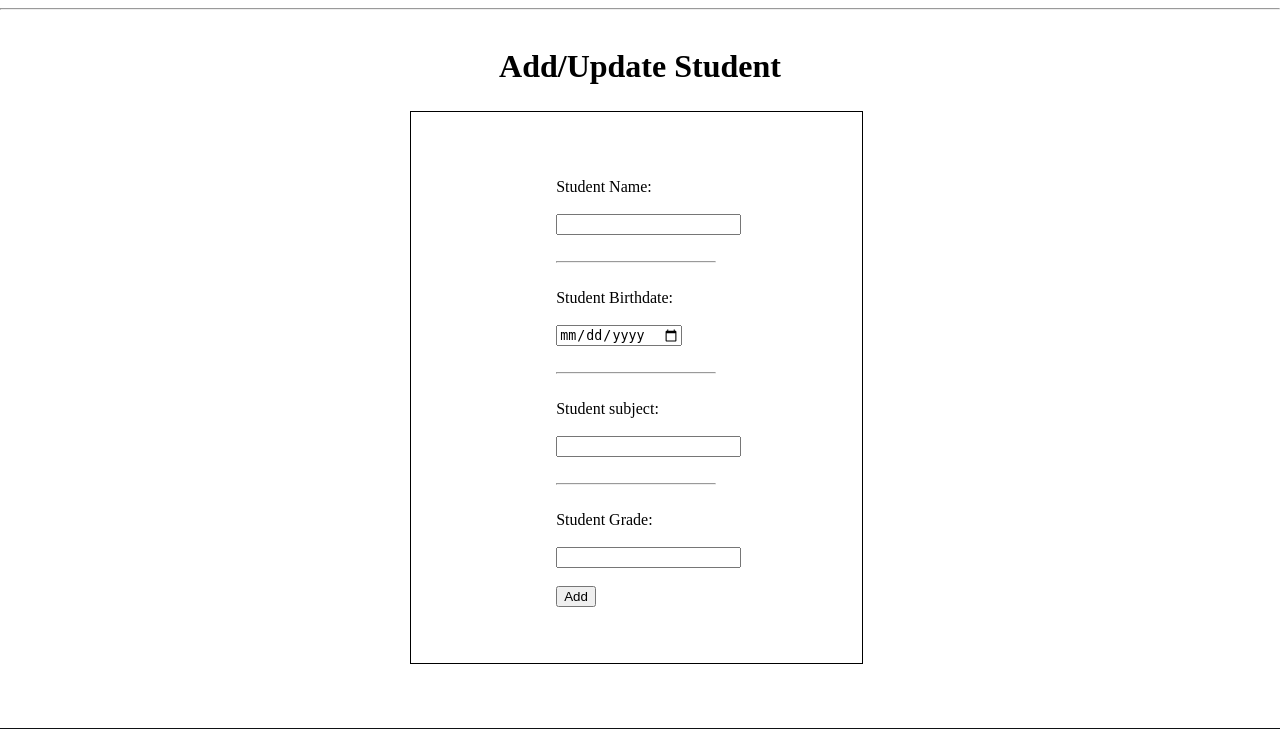
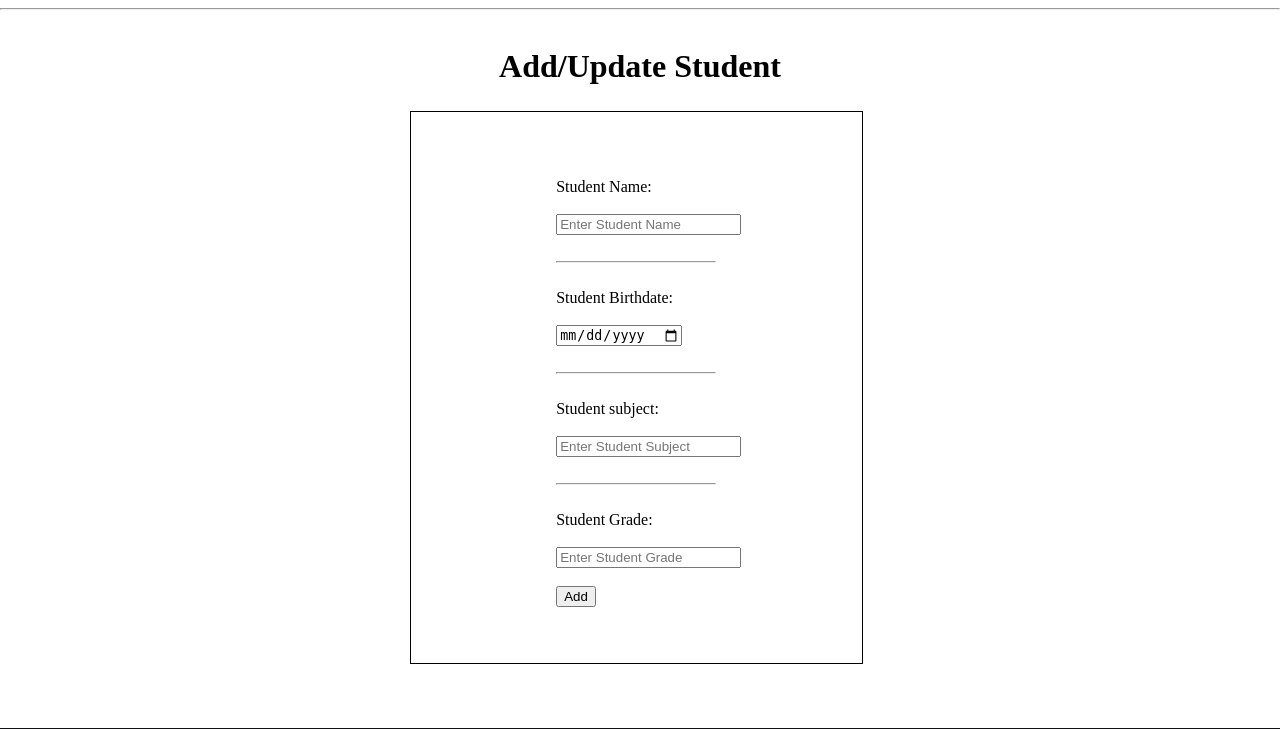
Before and after one commit to jenan-morrar/FirstTask, a Django app: page /studentForm/ in a window 1280 px wide. Shown: the part 266-995 px from the top of the page. Run offline with Django 3.2, Linux system fonts and the light colour scheme.

Commit message:
Crating Forms

```diff
--- a/SchoolProject/templates/classRoomForm.html
+++ b/SchoolProject/templates/classRoomForm.html
@@ -8,7 +8,7 @@
 <label>ClassRoom Name:</label>
         <br>
         <br>
-    <input type="text" name="RoomName">
+    <input type="text" name="RoomName" PLACEHOLDER="Enter ClassRoom Name">
         <br>
         <br>
     <input type="submit" name="classRoomButton" value="Add">
--- a/SchoolProject/templates/gradeForm.html
+++ b/SchoolProject/templates/gradeForm.html
@@ -8,7 +8,7 @@
 <label>Grade Name:</label>
     <br>
     <br>
-    <input type="text" name="GradeName">
+    <input type="text" name="GradeName" PLACEHOLDER="Enter Grade Name">
     <br>
     <br>
     <input type="submit" name="GradeButton" value="Add">
--- a/SchoolProject/templates/studentForm.html
+++ b/SchoolProject/templates/studentForm.html
@@ -7,7 +7,7 @@
     <div style="padding:10% 30%">
     <label>Student Name:</label>
     <br><br>
-    <input type="text" name="StudentName">
+    <input type="text" name="StudentName" PLACEHOLDER="Enter Student Name">
     <br><br>
     <hr><br>
     <label> Student Birthdate:</label>
@@ -17,12 +17,12 @@
     <hr><br>
     <label>Student subject:</label>
     <br><br>
-    <input type="text" name="StudentSubject">
+    <input type="text" name="StudentSubject" PLACEHOLDER="Enter Student Subject">
     <br><br>
     <hr><br>
     <label>Student Grade:</label>
     <br><br>
-    <input type="text" name="StudentGrade">
+    <input type="text" name="StudentGrade" PLACEHOLDER="Enter Student Grade">
     <br><br>
     <input type="submit" name="studentButton" value="Add">
     </div>
--- a/SchoolProject/templates/subjectForm.html
+++ b/SchoolProject/templates/subjectForm.html
@@ -7,12 +7,12 @@
     <div style="padding:10% 30%">
     <label>Subject Name:</label>
     <br><br>
-    <input type="text" name="SubjectName">
+    <input type="text" name="SubjectName" PLACEHOLDER="Enter Subject Name">
     <br><br>
     <hr><br>
     <label>Subject ClassRoom:</label>
     <br><br>
-    <input type="text" name="SubjectClassRoom">
+    <input type="text" name="SubjectClassRoom" PLACEHOLDER="Enter ClassRoom">
     <br><br>
     <input type="submit" name="SubjectButton" value="Add">
     </div>
--- a/SchoolProject/templates/teacherForm.html
+++ b/SchoolProject/templates/teacherForm.html
@@ -7,12 +7,12 @@
     <div style="padding:10% 30%">
 <label>Teacher Name:</label>
         <br><br>
-    <input type="text" name="TeacherName">
+    <input type="text" name="TeacherName" PLACEHOLDER="Enter Teacher Name">
         <br><br>
         <hr><br>
     <label>Teacher Subject:</label>
         <br><br>
-    <input type="text" name="TeacherSubject">
+    <input type="text" name="TeacherSubject" PLACEHOLDER="Enter Teacher Subject">
 <br><br>
     <input type="submit" name="TeacherButton" value="Add">
     </div>
```
Also changed, not shown: SchoolProject/db.sqlite3.
